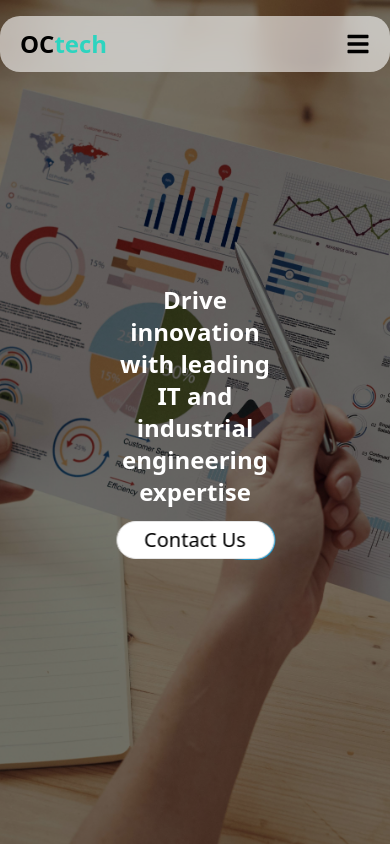
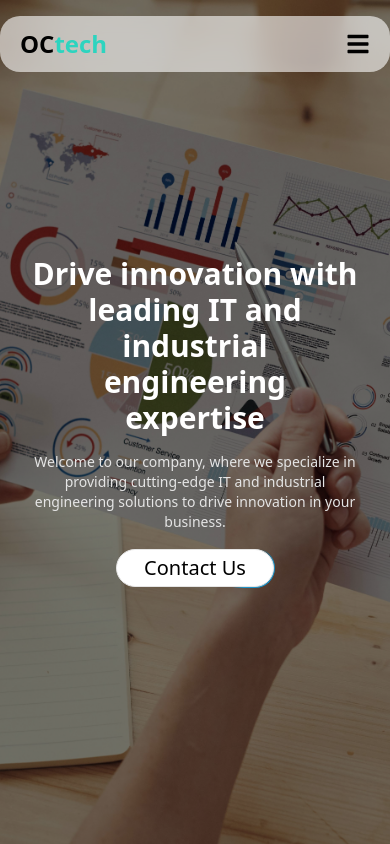
Before and after one commit to ankitmahato03/ProjectAlfa, a Next.js app: page / in a window 390 px wide. Shown: the top 844 px of the page. Built offline with nearby package versions, Linux system fonts and the light colour scheme.

Commit message:
Contact massage

```diff
--- a/src/components/Contact.jsx
+++ b/src/components/Contact.jsx
@@ -4,7 +4,6 @@ import React, { useState } from "react";
 import toast from "react-hot-toast";
 
 const Contact = () => {
-
   const [isSubmitting, setIsSubmitting] = useState(false);
   const [formData, setFormData] = useState({
     Name: "",
@@ -35,8 +34,10 @@ const Contact = () => {
         body: formDataObj,
       });
 
-      if(response.ok === true) {
-        toast.success("Form submitted successfully!");
+      if (response.ok === true) {
+        toast.success(
+          "Your request has been received. We'll get back to you soon!"
+        );
         setFormData({
           Name: "",
           Email: "",
--- a/src/components/Hero.jsx
+++ b/src/components/Hero.jsx
@@ -56,16 +56,17 @@ const Hero = () => {
         </CarouselContent>
       </Carousel>
 
-      <div className="absolute top-1/2 left-1/2 transform -translate-x-1/2 -translate-y-1/2 z-20 px-4 text-center">
-        <h1 className="text-2xl md:text-5xl text-white font-sans font-bold">
+      <div className="absolute top-1/2 left-1/2 transform -translate-x-1/2 -translate-y-1/2 z-20 px-4 text-center w-full">
+        <h1 className="text-3xl md:text-5xl text-white font-sans font-bold text-center w-full md:w-10/12 lg:w-8/12 px-4 md:px-0">
           Drive innovation with leading IT and industrial engineering expertise
-        </h1>{" "}
-        {/* */}
-        <p className="text-neutral-200 max-w-lg mx-auto my-4 md:my-8 text-sm md:text-base hidden md:block">
+        </h1>
+
+        <p className="text-neutral-200 w-full md:w-10/12 lg:w-8/12 px-4 md:px-0 mx-auto my-4 md:my-8 text-sm md:text-lg">
           Welcome to our company, where we specialize in providing cutting-edge
-          IT and industrial engineering solution to drive innovation in your
-          bussiness.
+          IT and industrial engineering solutions to drive innovation in your
+          business.
         </p>
+
         <div className="flex flex-col justify-center items-center mt-3">
           <Link to="Contact" duration={500} smooth={true}>
             <Button
```
